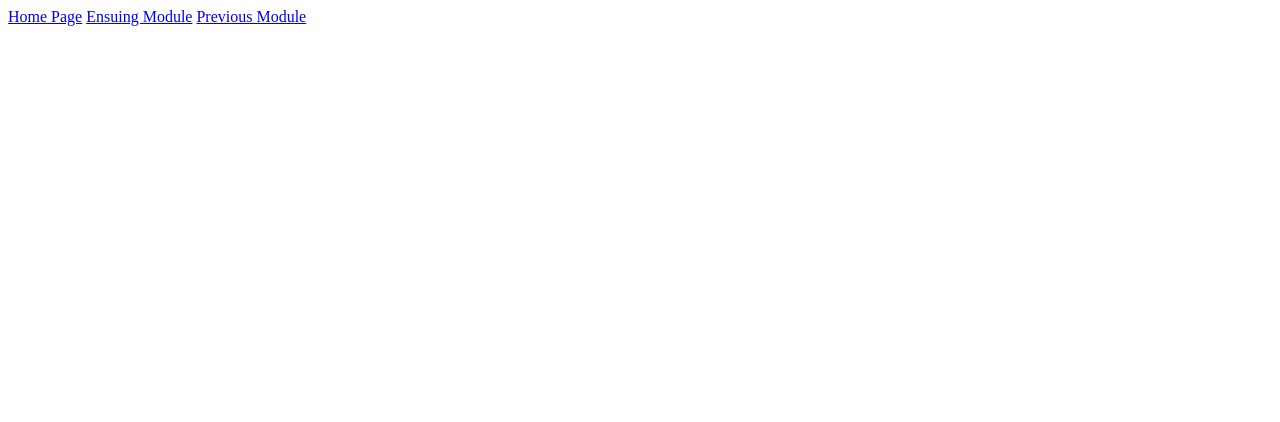
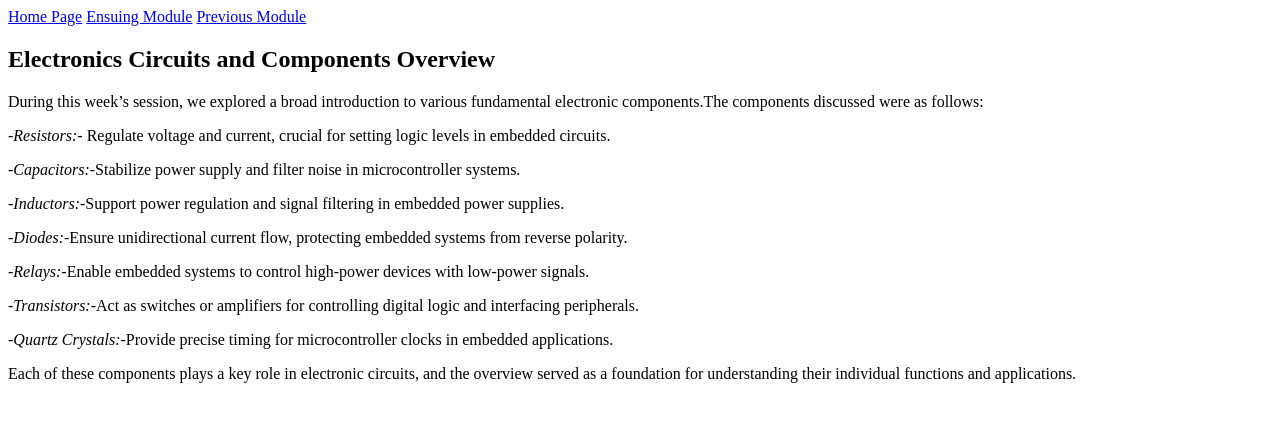
Before and after one commit to Mbuviisaac29/Website, a plain HTML site: page Website/HTML/ESP32.html in a window 1280 px wide. Drawn offline with Linux system fonts and the light colour scheme.

Commit message:
Initial Commit

```diff
--- a/Website/HTML/ESP32.html
+++ b/Website/HTML/ESP32.html
@@ -9,5 +9,15 @@
     <a href="index.html">Home Page</a>
     <a href="Python&Raspberry.html">Ensuing Module</a>
     <a href="Embedded.html">Previous Module</a>
+    <h2>Electronics Circuits and Components Overview</h2>
+    <p>During this week’s session, we explored a broad introduction to various fundamental electronic components.The components discussed were as follows:</p>
+    <p><em>-Resistors:-</em> Regulate voltage and current, crucial for setting logic levels in embedded circuits.</p>
+    <p><em>-Capacitors:-</em>Stabilize power supply and filter noise in microcontroller systems.</p>
+    <p><em>-Inductors:-</em>Support power regulation and signal filtering in embedded power supplies.</p>
+    <p><em>-Diodes:-</em>Ensure unidirectional current flow, protecting embedded systems from reverse polarity.</p>
+    <p><em>-Relays:-</em>Enable embedded systems to control high-power devices with low-power signals.</p>
+    <p><em>-Transistors:-</em>Act as switches or amplifiers for controlling digital logic and interfacing peripherals.</p>
+    <p><em>-Quartz Crystals:-</em>Provide precise timing for microcontroller clocks in embedded applications.</p>
+    <p>Each of these components plays a key role in electronic circuits, and the overview served as a foundation for understanding their individual functions and applications.</p>
 </body>
 </html>
```
